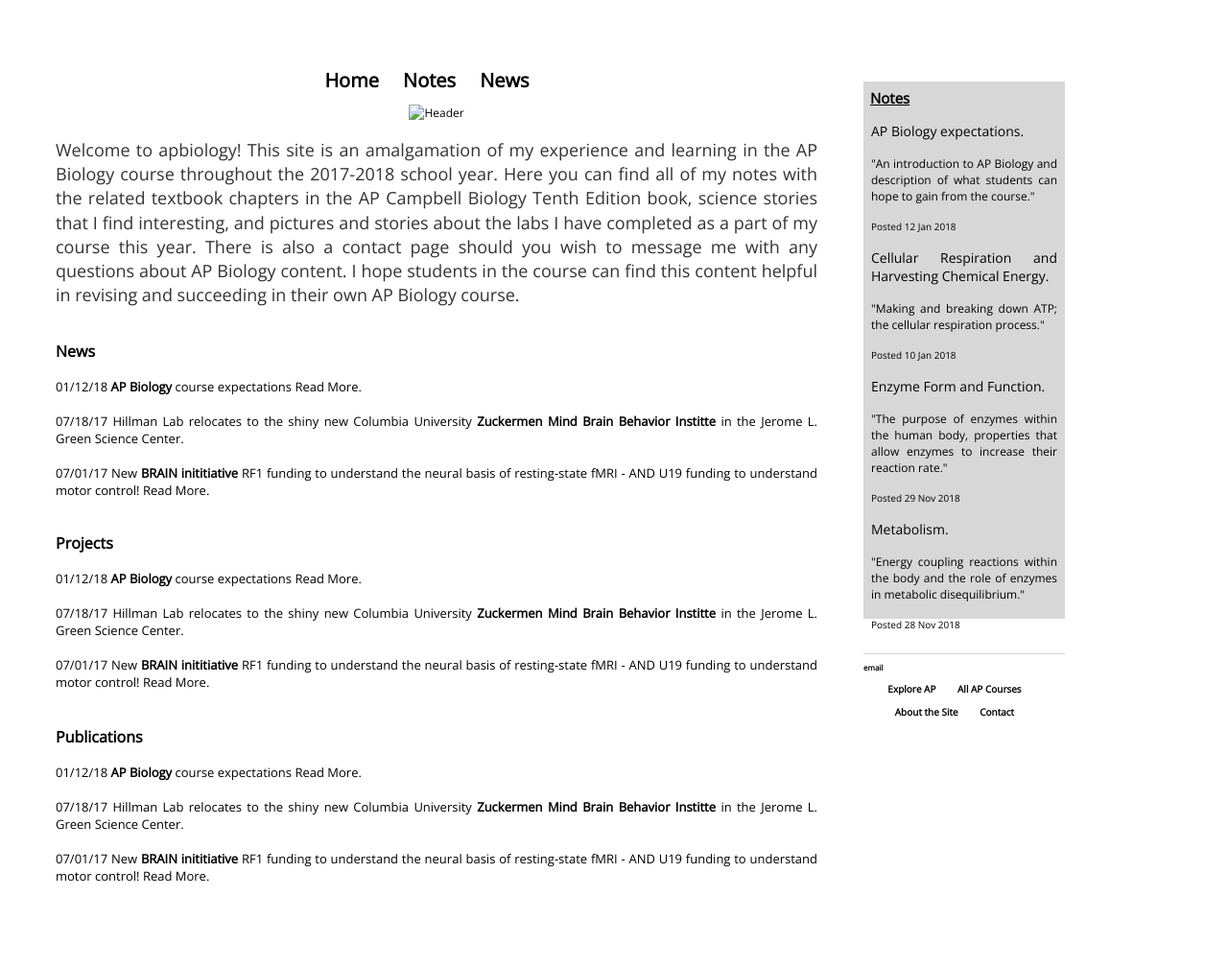
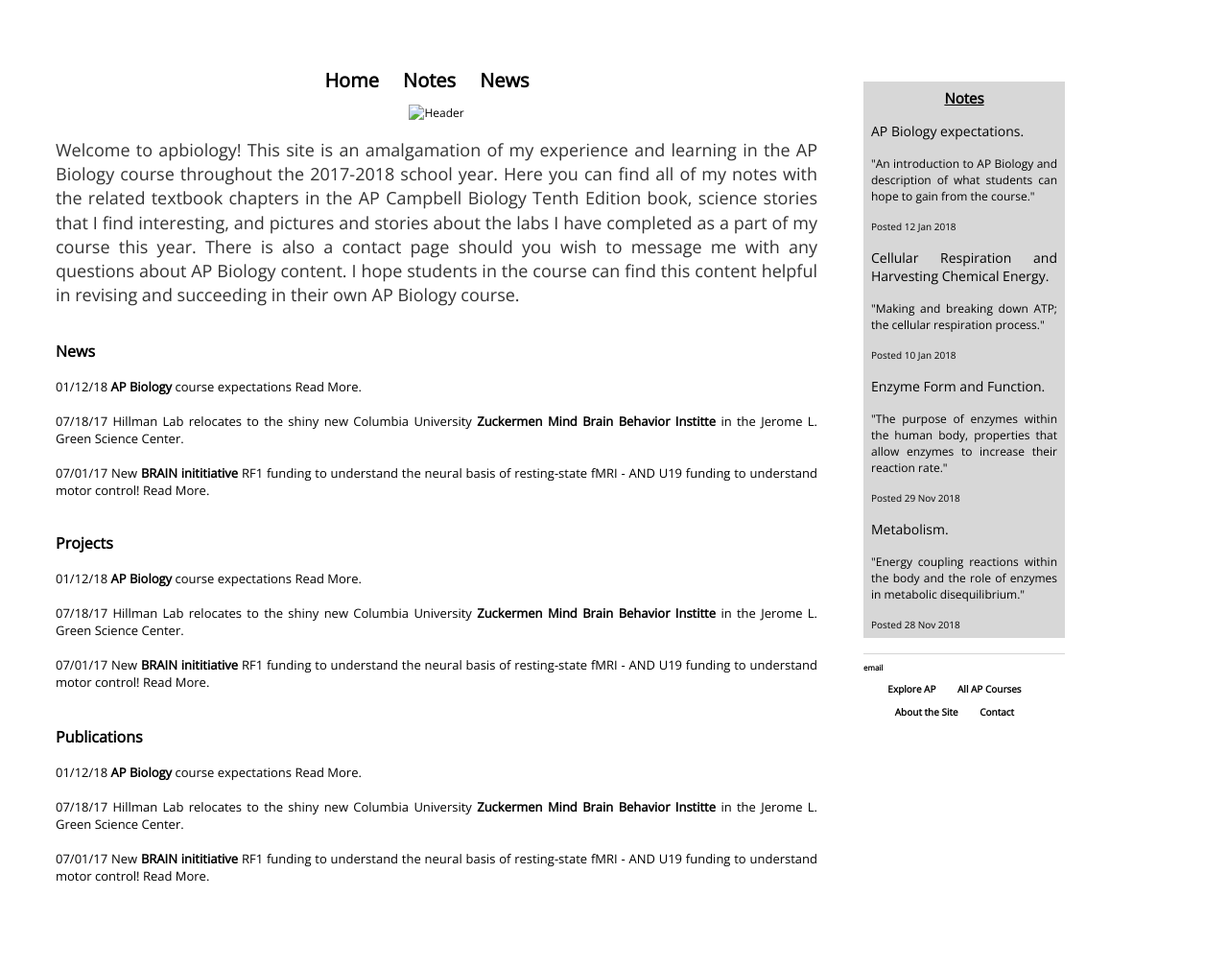
Before and after one commit to meganscarlett/meganscarlett.github.io, a Jekyll site: the page built from index.html, in a window 1280 px wide. Shown: the whole page at 96% size. Built offline with Jekyll 4.4.1, drawn with Linux system fonts in a browser that asks for light colours.

Commit message:
Update index.html

```diff
--- a/index.html
+++ b/index.html
@@ -64,13 +64,13 @@ I hope students in the course can find this content helpful in revising and succ
 
 </div></a></p></div>
 
-<div id="**Recent News Box**" style="height: 560px; left: 900px; position: absolute; top: 85px; width: 210px; background: #D7D7D7; z-index: 1;font-size: 10px" class="style_SkipStroke_3">
+<div id="**Recent News Box**" style="height: 580px; left: 900px; position: absolute; top: 85px; width: 210px; background: #D7D7D7; z-index: 1;font-size: 10px" class="style_SkipStroke_3">
 <table cellpadding="4">
 	<div class="row">
 		<div class="col-md-4">
 			<div class="head">
 			<div style="padding: 7px">
-				<div style="font-size: 15px; font-weight: bold;text-decoration: underline"><a class="off" href="/_notes/">Notes</a></div>
+				<div style="font-size: 15px; font-weight: bold;text-decoration: underline; text-align: center"><a class="off" href="/_notes/">Notes</a></div>
 		</div>
 		<div class="feedbox">
 		<!-- item one -->
```
